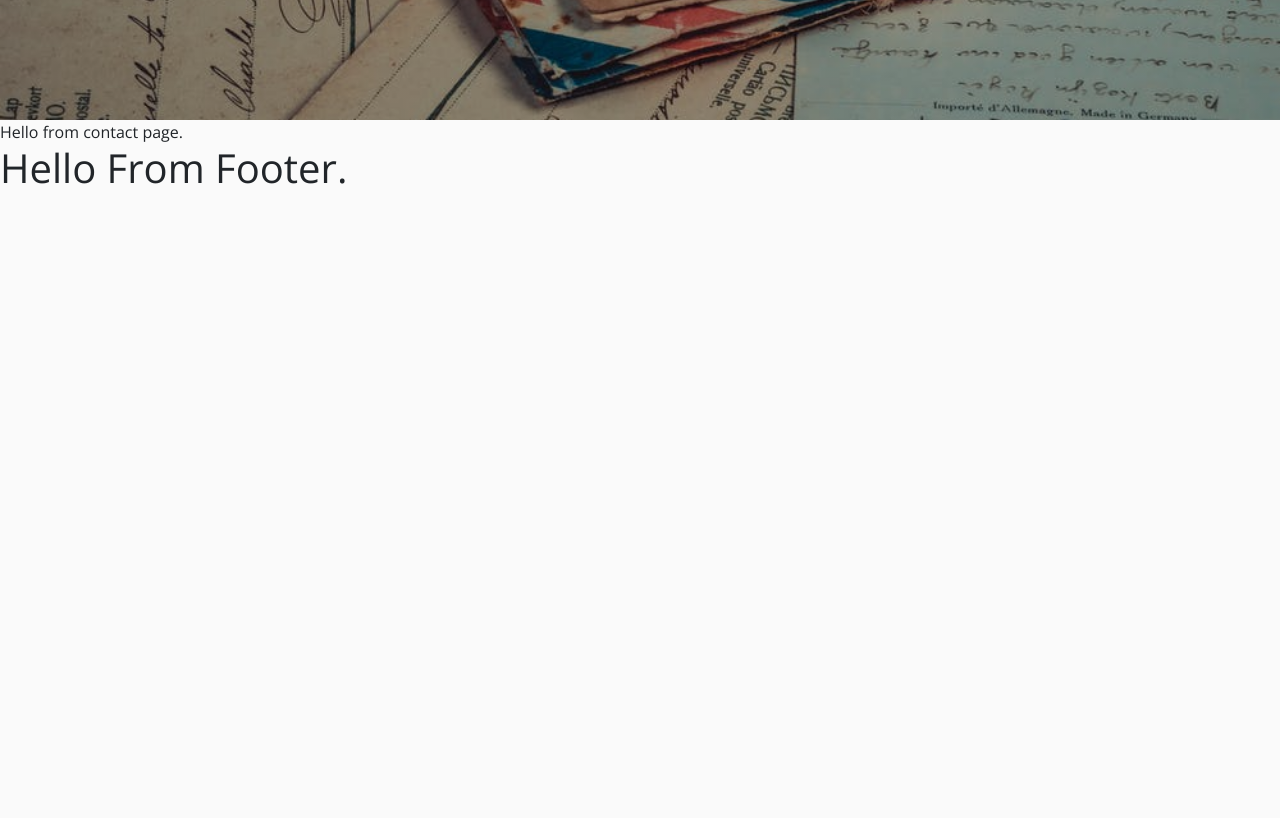
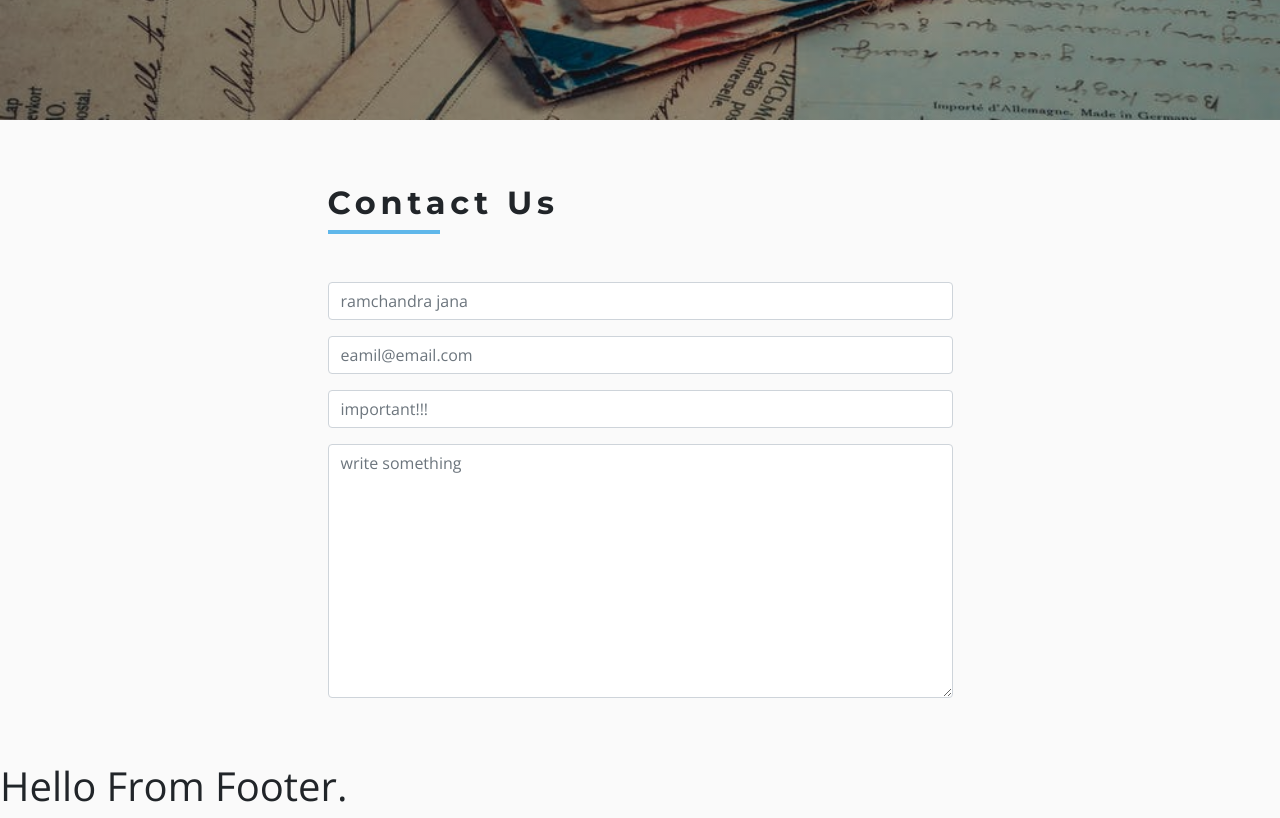
Before and after one commit to rj1995-dev/react-ecommerce-app, a React (Create React App) app: page /contact in a window 1280 px wide. Shown: the part 420-1238 px from the top of the page. Before the commit the page ends 800 px from the top, so only its background shows below. Built offline with nearby package versions, Linux system fonts and the light colour scheme.

Commit message:
About us and Contact us commit

```diff
--- a/src/components/ContactPage/Contact.js
+++ b/src/components/ContactPage/Contact.js
@@ -1,5 +1,51 @@
 import React from "react";
-
+import Title from "../Title";
 export default function Contact() {
-  return <div>Hello from contact page.</div>;
+  return (
+    <section className="py-5">
+      <div className="row">
+        <div className="col-10 mx-auto col-md-6 my-3">
+          <Title title="contact us" />
+          <form className="mt-5">
+            {/* first */}
+            <div className="form-group">
+              <input
+                type="text"
+                name="firstName"
+                className="form-control"
+                placeholder="ramchandra jana"
+              />
+            </div>
+            {/* eamil */}
+            <div className="form-group">
+              <input
+                type="email"
+                name="email"
+                className="form-control"
+                placeholder="eamil@email.com"
+              />
+            </div>
+            {/* subject */}
+            <div className="form-group">
+              <input
+                type="text"
+                name="subject"
+                className="form-control"
+                placeholder="important!!!"
+              />
+            </div>
+            {/* message */}
+            <div className="form">
+              <textarea
+                name="message"
+                className="form-control"
+                rows="10"
+                placeholder="write something"
+              />
+            </div>
+          </form>
+        </div>
+      </div>
+    </section>
+  );
 }
```
